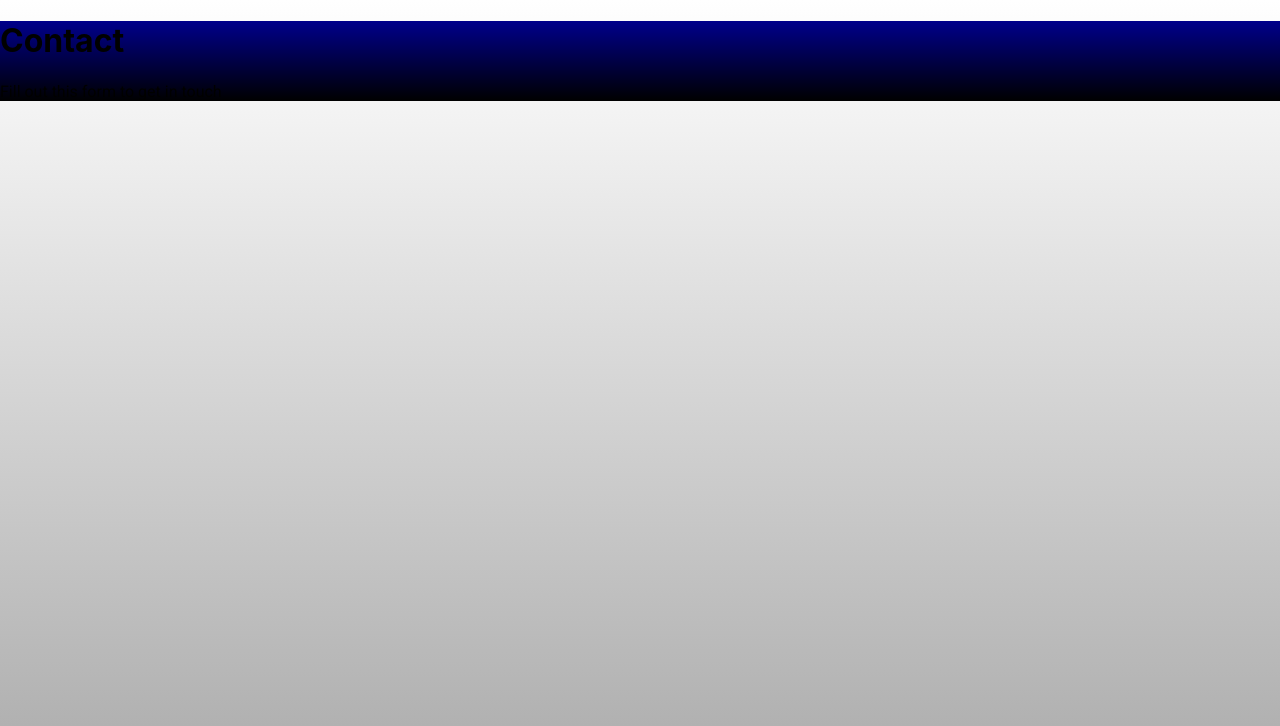
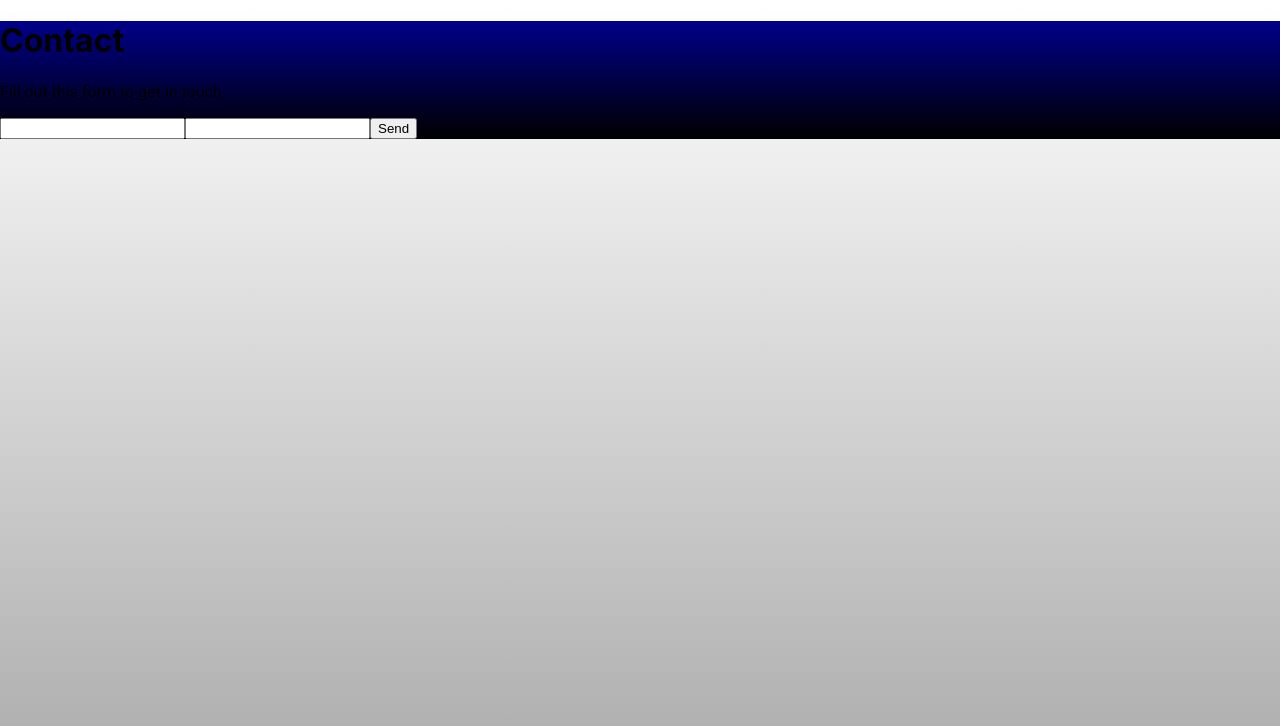
Before and after one commit to mfbradley/Portfolio, a React (Create React App) app in the folder client/: page /contact in a window 1280 px wide. Shown: the top 726 px of the page. Built offline with nearby package versions, Linux system fonts and the light colour scheme.

Commit message:
adding contact form base component and importing into contact page

```diff
--- /dev/null
+++ b/client/src/Components/ContactForm/ContactForm.js
@@ -0,0 +1,20 @@
+import React from "react";
+import "./ContactForm.css";
+
+class ContactForm extends React.Component {
+    constructor(props) {
+        super(props)
+    }
+
+    render() {
+        return (
+            <form action="https://formspree.io/your@email.com" method="POST">
+                <input type="text" name="name" />
+                <input type="email" name="_replyto" />
+                <input type="submit" value="Send" />
+            </form>
+        )
+    }
+}
+
+export default ContactForm;
--- /dev/null
+++ b/client/src/Components/ContactForm/index.js
@@ -0,0 +1 @@
+export { default } from "./ContactForm";
--- a/client/src/Pages/Contact/Contact.js
+++ b/client/src/Pages/Contact/Contact.js
@@ -1,5 +1,6 @@
 import React from 'react';
 import Content from '../../Components/Content';
+import ContactForm from "../../Components/ContactForm";
 import './Contact.css'
 
 class Contact extends React.Component {
@@ -11,6 +12,7 @@ class Contact extends React.Component {
                     contentTitle="Contact"
                     paragraph="Fill out this form to get in touch"
                 />
+                <ContactForm />
             </div>
         )
     }
```
Also changed, not shown: client/src/Components/ContactForm/ContactForm.css (added).
